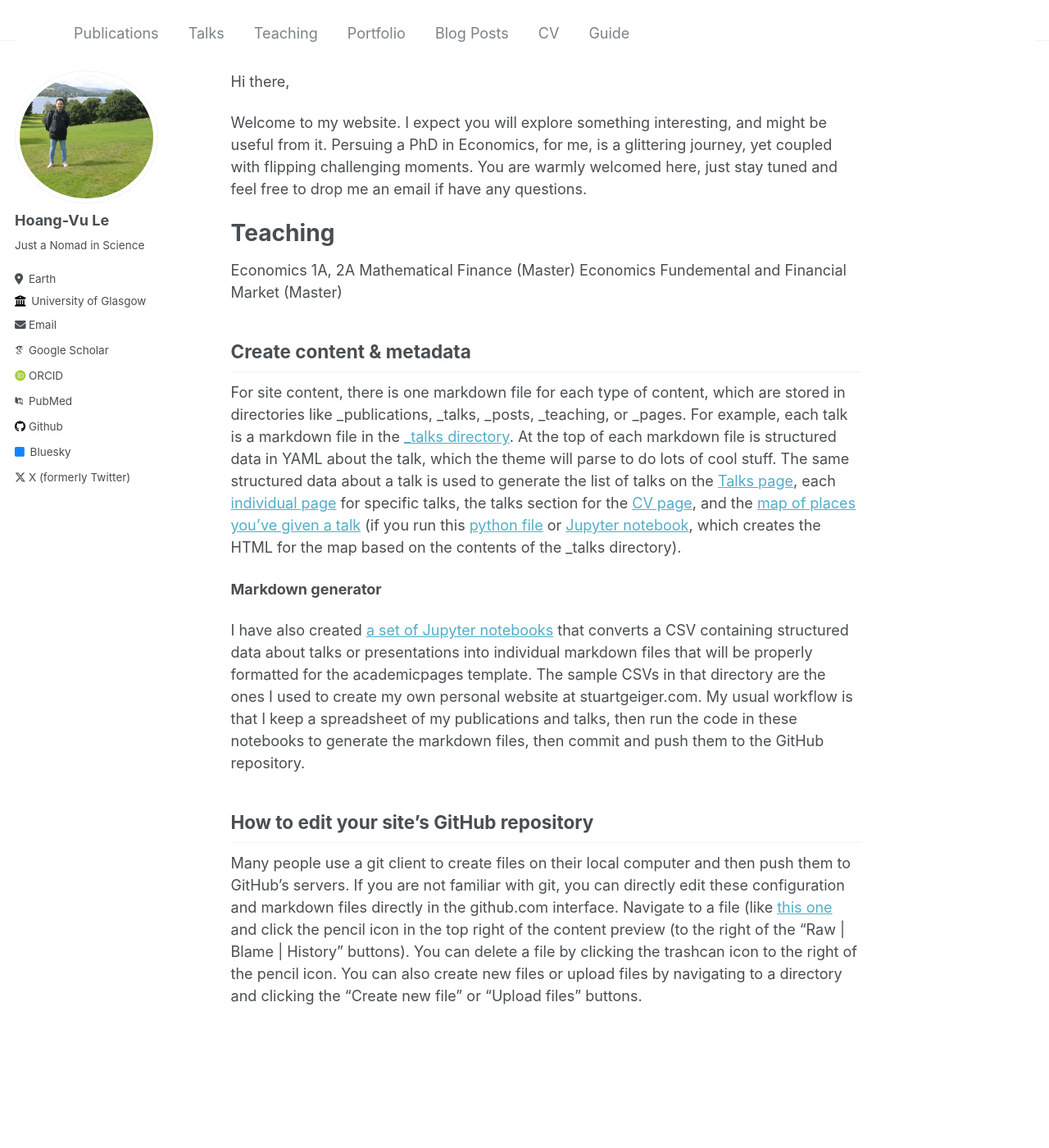
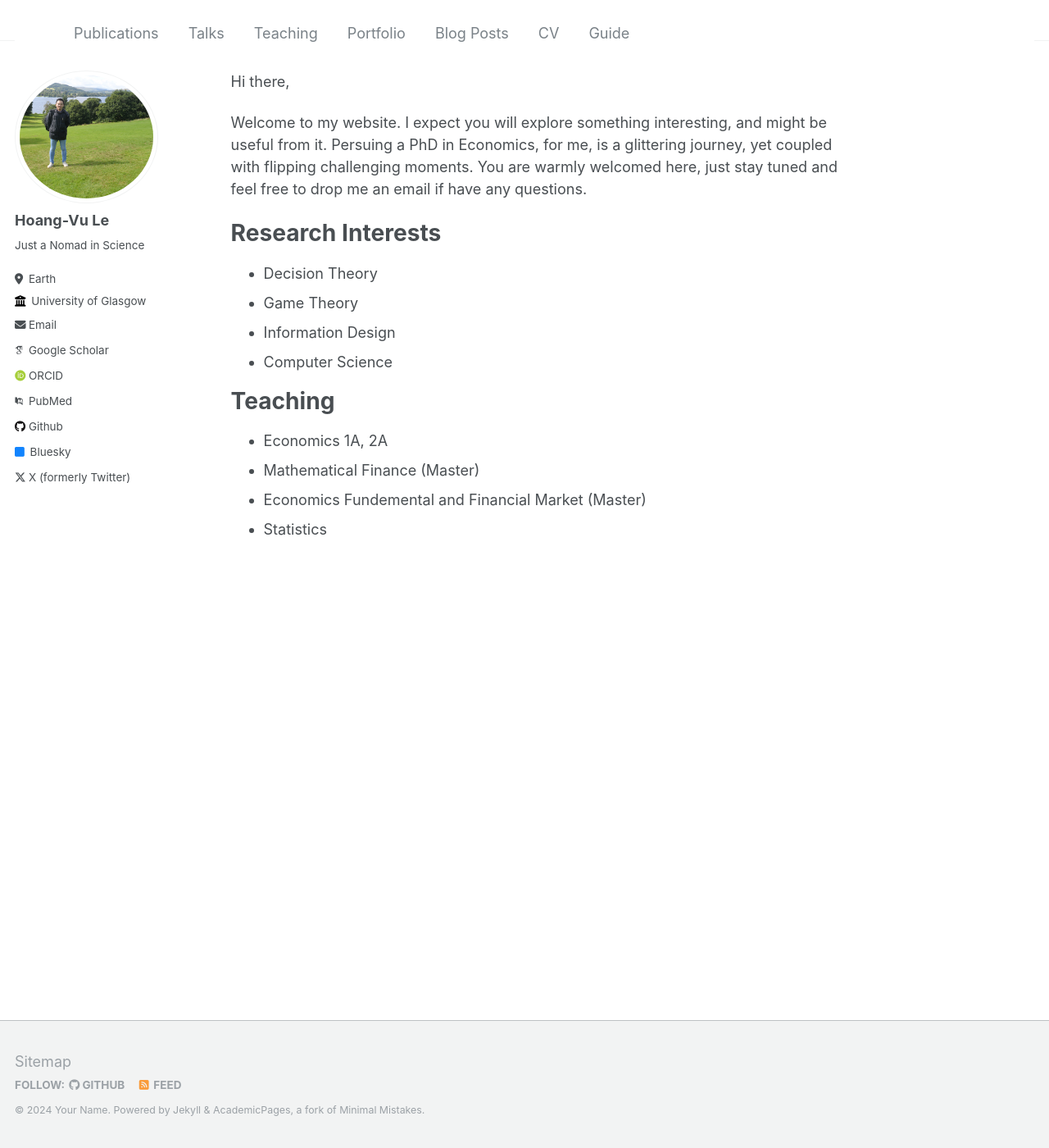
Before and after one commit to hvule/hvule.github.io, a Jekyll site: the page built from _pages/about.md, in a window 1280 px wide and 1400 px high. Shown: the whole window at 82% size. Built offline with Jekyll 4.4.1, drawn with Linux system fonts in a browser that asks for light colours; some web fonts are replaced.

Commit message:
Update about.md

```diff
--- a/_pages/about.md
+++ b/_pages/about.md
@@ -12,24 +12,18 @@ Hi there,
 Welcome to my website. I expect you will explore something interesting, and might be useful from it. Persuing a PhD in Economics, for me, is a glittering journey, yet coupled with flipping challenging moments. You are warmly welcomed here, just stay tuned and feel free to drop me an email if have any questions.
 
 
+Research Interests
+======
+
+* Decision Theory
+* Game Theory
+* Information Design
+* Computer Science
 
 Teaching
 ======
 
-Economics 1A, 2A
-Mathematical Finance (Master)
-Economics Fundemental and Financial Market (Master)
-
-
-Create content & metadata
-------
-For site content, there is one markdown file for each type of content, which are stored in directories like _publications, _talks, _posts, _teaching, or _pages. For example, each talk is a markdown file in the [_talks directory](https://github.com/academicpages/academicpages.github.io/tree/master/_talks). At the top of each markdown file is structured data in YAML about the talk, which the theme will parse to do lots of cool stuff. The same structured data about a talk is used to generate the list of talks on the [Talks page](https://academicpages.github.io/talks), each [individual page](https://academicpages.github.io/talks/2012-03-01-talk-1) for specific talks, the talks section for the [CV page](https://academicpages.github.io/cv), and the [map of places you've given a talk](https://academicpages.github.io/talkmap.html) (if you run this [python file](https://github.com/academicpages/academicpages.github.io/blob/master/talkmap.py) or [Jupyter notebook](https://github.com/academicpages/academicpages.github.io/blob/master/talkmap.ipynb), which creates the HTML for the map based on the contents of the _talks directory).
-
-**Markdown generator**
-
-I have also created [a set of Jupyter notebooks](https://github.com/academicpages/academicpages.github.io/tree/master/markdown_generator
-) that converts a CSV containing structured data about talks or presentations into individual markdown files that will be properly formatted for the academicpages template. The sample CSVs in that directory are the ones I used to create my own personal website at stuartgeiger.com. My usual workflow is that I keep a spreadsheet of my publications and talks, then run the code in these notebooks to generate the markdown files, then commit and push them to the GitHub repository.
-
-How to edit your site's GitHub repository
-------
-Many people use a git client to create files on their local computer and then push them to GitHub's servers. If you are not familiar with git, you can directly edit these configuration and markdown files directly in the github.com interface. Navigate to a file (like [this one](https://github.com/academicpages/academicpages.github.io/blob/master/_talks/2012-03-01-talk-1.md) and click the pencil icon in the top right of the content preview (to the right of the "Raw | Blame | History" buttons). You can delete a file by clicking the trashcan icon to the right of the pencil icon. You can also create new files or upload files by navigating to a directory and clicking the "Create new file" or "Upload files" buttons.
+* Economics 1A, 2A
+* Mathematical Finance (Master)
+* Economics Fundemental and Financial Market (Master)
+* Statistics
```
